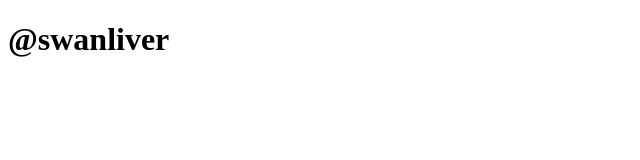
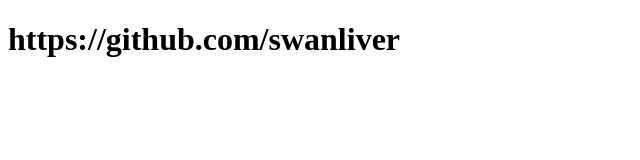
Before and after one commit to swanliver/An-anthology-of-works.-Feminist-articles.-Stories.-Books., a plain HTML site: page index.html in a window 1280 px wide. Shown: the whole page, without its empty margins (0-640 px from the left). Drawn offline with Linux system fonts and the light colour scheme.

Commit message:
index.html

```diff
--- a/index.html
+++ b/index.html
@@ -4,6 +4,6 @@
 <title>Антология моих работ</title>
 </head>
 <body>
-  <h1>@swanliver</h1>
+  <h1>https://github.com/swanliver</h1>
 </body>
 <html></html>
```
